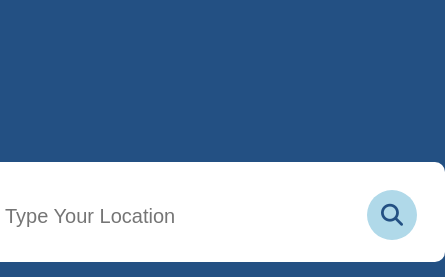
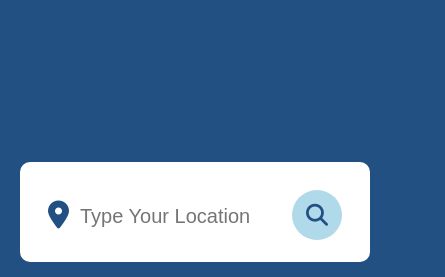
Before and after one commit to RABrL/weatherApp, a website built with Vite: page index.html in a window 390 px wide. Shown: the part 210-487 px from the top of the page, 445 px wide, since content can reach past the window. Built offline with nearby package versions, Linux system fonts and the light colour scheme.

Commit message:
Add responsive for phones

```diff
--- a/style.css
+++ b/style.css
@@ -16,6 +16,7 @@ html {
 }
 
 body {
+  width: 100vw;
   height: 100vh;
   display: grid;
   place-content: center;
@@ -198,3 +199,10 @@ body {
     opacity: 1;
   }
 }
+
+@media screen and (max-width: 600px) {
+  .container{
+    width: auto;
+    margin: 0 2rem;
+  }
+}
```
